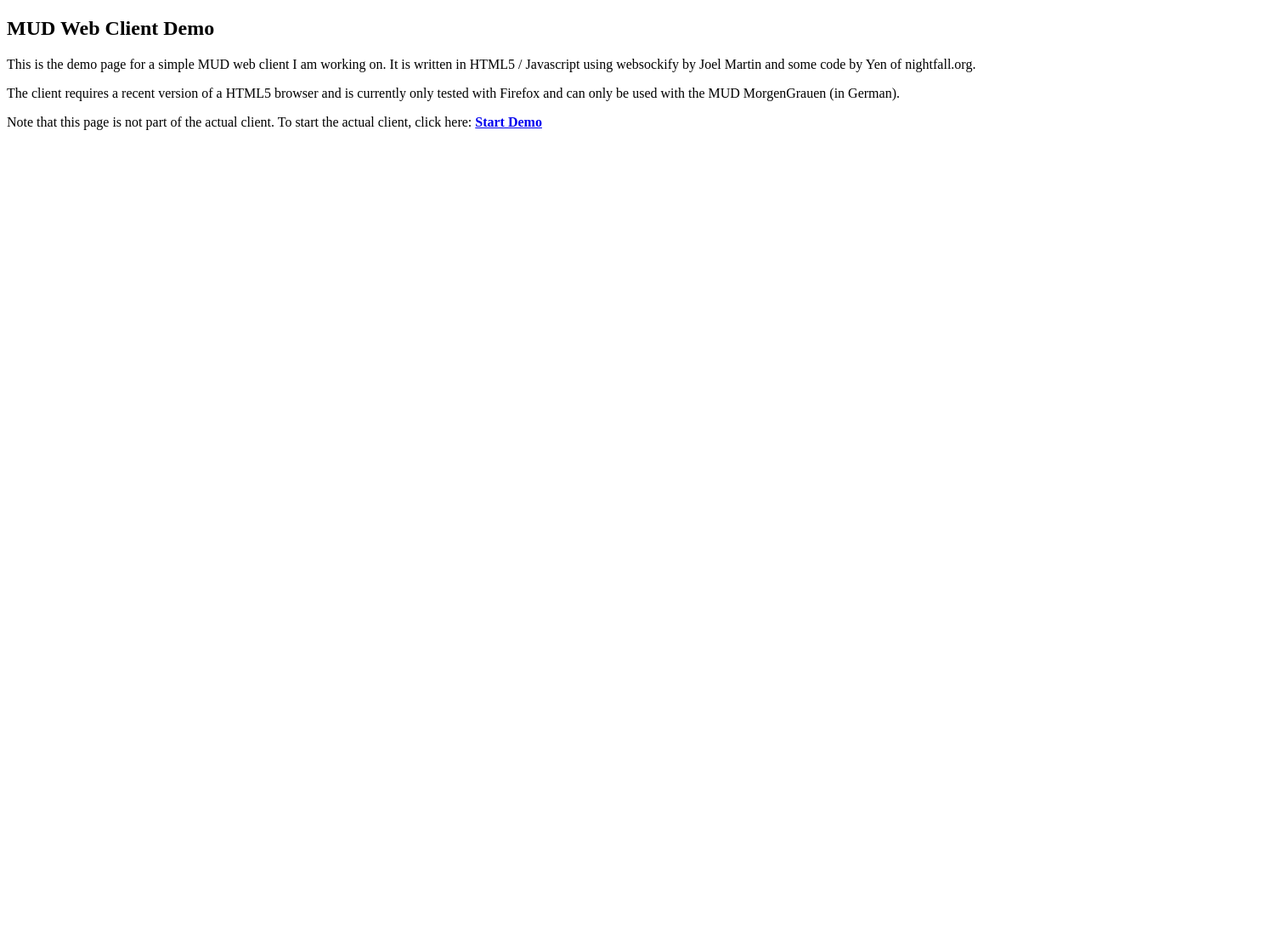
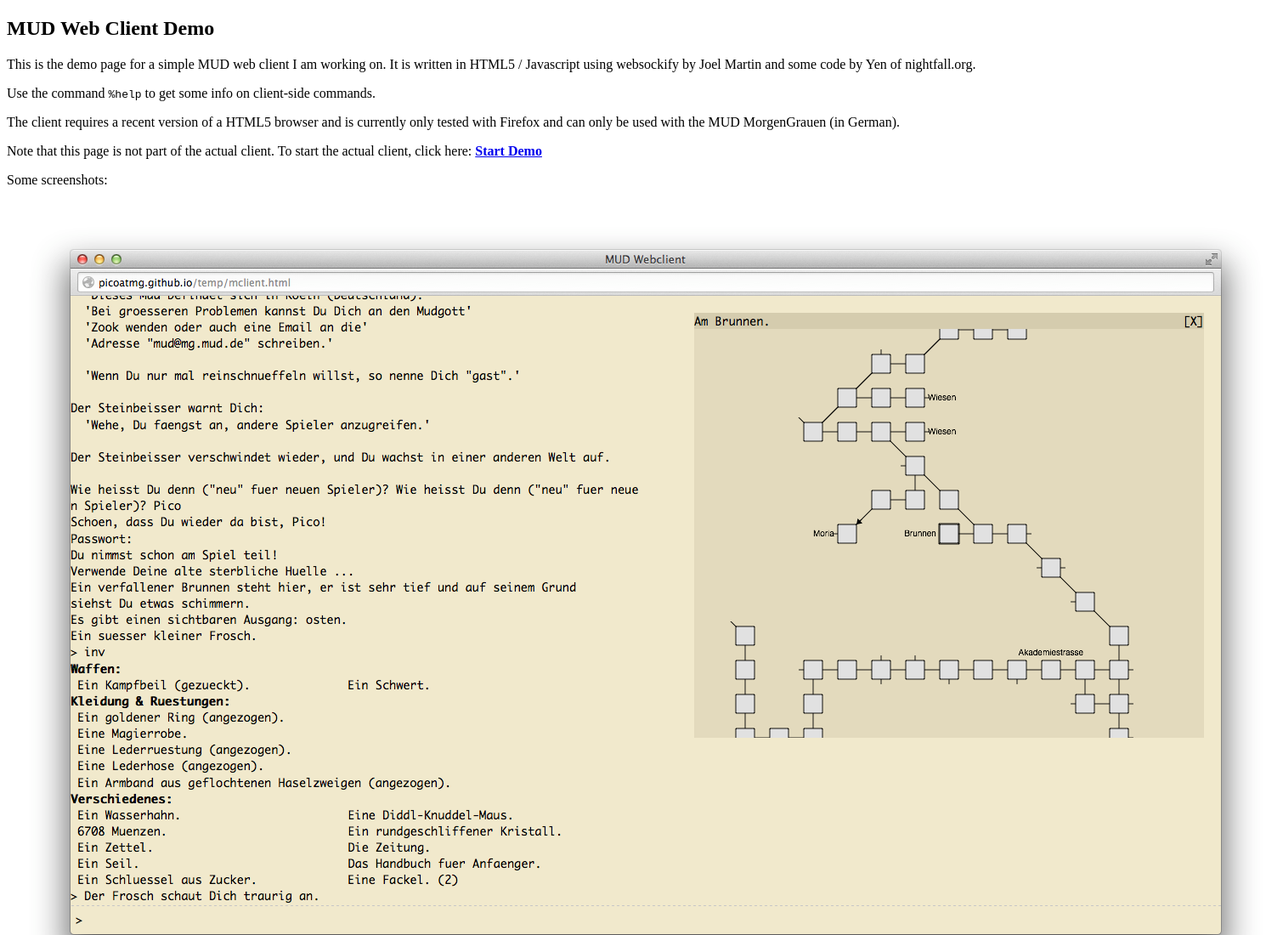
Before and after one commit to picoatmg/temp, a plain HTML site: page index.html in a window 1280 px wide. Shown: the top 1100 px of the page at 85% size, 1510 px wide, since content can reach past the window. Before the commit the page ends 800 px from the top, so only its background shows below. Drawn offline with Linux system fonts and the light colour scheme.

Commit message:
added screenshots

```diff
--- a/index.html
+++ b/index.html
@@ -13,6 +13,9 @@
 			and some code by Yen of nightfall.org.
 		</p>
 		<p>
+			Use the command <code>%help</code> to get some info on client-side commands.
+		</p>
+		<p>
 			The client requires a recent version of a HTML5 browser and is
 			currently only tested with Firefox and can only be used with the
 			MUD MorgenGrauen (in German).
@@ -25,5 +28,10 @@
 				<span style="font-weight: bold;">Start Demo</span>
 			</a>
 		</p>
+		<p>
+			Some screenshots:
+		</p>
+		<p><img src="./screen0.png"></p>
+		<p><img src="./screen1.png"></p>
 	</body>
 </html>
```
Also changed, not shown: screen0.png (added), screen1.png (added).
